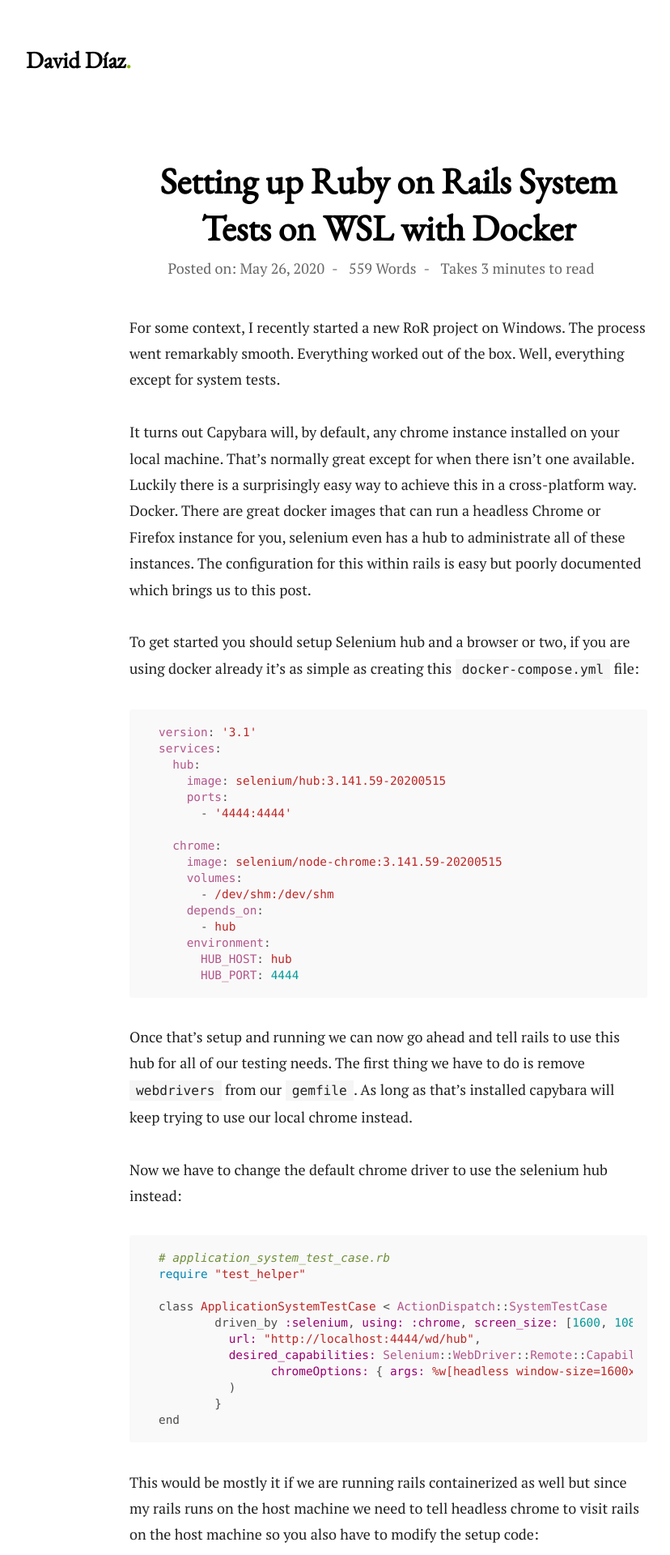
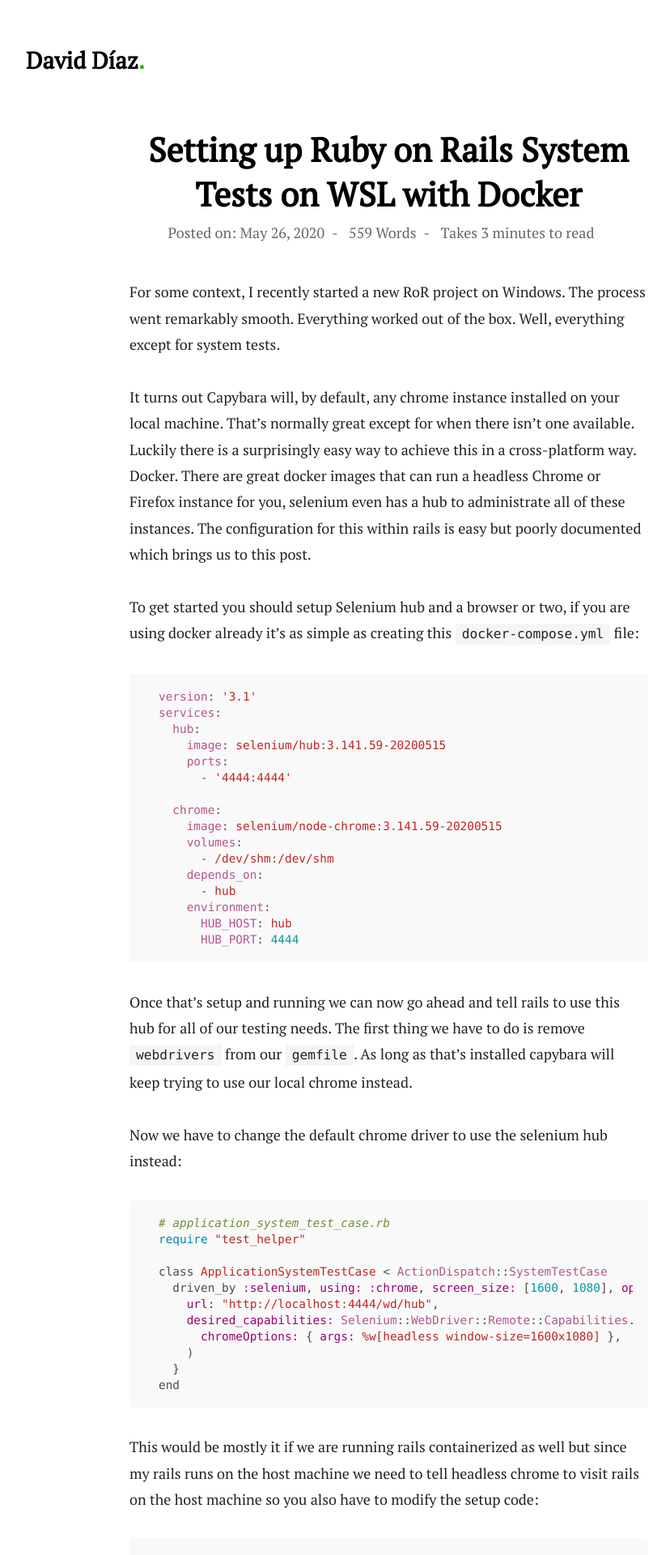
Before and after one commit to Seich/martianwabbit, a Jekyll site: the page built from src/_posts/2020-05-26-setting-up-ruby-on-rails-system-tests-on-wsl.md, in a window 1280 px wide. Shown: the top 1920 px of the page at 81% size, without its empty margins (160-988 px from the left). Built offline with Jekyll 4.4.1, drawn with Linux system fonts in a browser that asks for light colours.

Commit message:
Cleaned up some styles.
- Changed the highlights to a sharper green.
- Change the headers to use the same font as the body.
- Changed the spacing a bit.

````diff
--- a/src/_posts/2020-05-26-setting-up-ruby-on-rails-system-tests-on-wsl.md
+++ b/src/_posts/2020-05-26-setting-up-ruby-on-rails-system-tests-on-wsl.md
@@ -37,12 +37,12 @@
 require "test_helper"
 
 class ApplicationSystemTestCase < ActionDispatch::SystemTestCase
-	driven_by :selenium, using: :chrome, screen_size: [1600, 1080], options: {
-	  url: "http://localhost:4444/wd/hub",
-	  desired_capabilities: Selenium::WebDriver::Remote::Capabilities.chrome(
-		chromeOptions: { args: %w[headless window-size=1600x1080] },
-	  )
-	}
+  driven_by :selenium, using: :chrome, screen_size: [1600, 1080], options: {
+    url: "http://localhost:4444/wd/hub",
+    desired_capabilities: Selenium::WebDriver::Remote::Capabilities.chrome(
+      chromeOptions: { args: %w[headless window-size=1600x1080] },
+    )
+  }
 end
 ```
 
@@ -52,18 +52,17 @@
 # application_system_test_case.rb
 require "test_helper"
 
- class ApplicationSystemTestCase < ActionDispatch::SystemTestCase
+class ApplicationSystemTestCase < ActionDispatch::SystemTestCase
+  ...
 
-	...
-
-   def setup
-     Capybara.server_host = "0.0.0.0"
-     Capybara.server = :puma, { Threads: "1:1" }
-     Capybara.app_host = "http://host.docker.internal:#{Capybara.current_session.server.port}"
-     host! "http://host.docker.internal:#{Capybara.current_session.server.port}"
-     super
-   end
+ def setup
+   Capybara.server_host = "0.0.0.0"
+   Capybara.server = :puma, { Threads: "1:1" }
+   Capybara.app_host = "http://host.docker.internal:#{Capybara.current_session.server.port}"
+   host! "http://host.docker.internal:#{Capybara.current_session.server.port}"
+   super
  end
+end
 ```
 
 The key idea here is that rails instances created by capybara when testing should be bound to `0.0.0.0` so they are available to the chrome container, these will get a random port assigned and we can use it along with `host.docker.internal` to allow chrome to connect to it.
--- a/src/css/screen.scss
+++ b/src/css/screen.scss
@@ -1,9 +1,10 @@
 ---
 ---
+
 /* Fonts */
-@import url(http://fonts.googleapis.com/css?family=PT+Serif|EB+Garamond);
+@import url(http://fonts.googleapis.com/css?family=PT+Serif);
 
-$green: rgb(134, 184, 0);
+$green: #29b90b;
 $blue: rgb(0, 134, 184);
 
 /* General */
@@ -51,17 +52,13 @@
 	}
 }
 
-h1, h2, h3, h4, h5, h6 {
-	font-family: "EB Garamond", Serif;
-}
-
 a {
 	color: $green;
 }
 
 /* Top */
 #top {
-	margin: 2em auto;
+	margin: 2em auto 0;
 	max-width: 900px;
 	min-width: 500px;
 	width: 70vw;
@@ -84,16 +81,7 @@
 	background: #efefef;
 	padding: 1em;
 	text-align: center;
-
 	margin-top: 4em;
-
-	p {
-		margin: 0.5em 0;
-
-		&:first-child {
-			margin-bottom: 1em;
-		}
-	}
 }
 
 .home {
@@ -183,7 +171,7 @@
 	max-width: 700px;
 
 	h1 {
-		font-size: 2.5em;
+		font-size: 2.3em;
 		margin: 0;
 		padding: 0.2em 0;
 		text-align: center;
@@ -200,13 +188,13 @@
 		text-align: center;
 
 		& > *:after {
-			content: '-';
+			content: "-";
 			margin-right: 0.5em;
 			margin-left: 0.5em;
 		}
 
 		& > *:last-child:after {
-			content: '';
+			content: "";
 		}
 	}
 
@@ -247,7 +235,7 @@
 	}
 
 	code {
-		font-family: 'Space Mono', monaco, menlo, consolas, monospace;
+		font-family: "Space Mono", monaco, menlo, consolas, monospace;
 	}
 
 	p code,
@@ -286,7 +274,8 @@
 			border-bottom: 1px solid;
 		}
 
-        td, th {
+		td,
+		th {
 			padding-right: 3em;
 			padding: 3px 20px;
 		}
@@ -349,9 +338,7 @@
 	padding: 0 1em;
 }
 
-
-@media screen
-and (max-width: 667px) {
+@media screen and (max-width: 667px) {
 	body {
 		font-size: 1.3em;
 	}
@@ -440,63 +427,186 @@
 }
 
 /* Code */
-.highlight .c { color: #6F8F39; font-style: italic } /* Comment */
-.highlight .err { color: #a61717; background-color: #e3d2d2 } /* Error */
-.highlight .k {  } /* Keyword */
-.highlight .o {  } /* Operator */
-.highlight .cm { color: #6F8F39; font-style: italic } /* Comment.Multiline */
-.highlight .cp { color: #999999; font-weight: bold } /* Comment.Preproc */
-.highlight .c1 { color: #6F8F39; font-style: italic } /* Comment.Single */
-.highlight .cs { color: #999999; font-weight: bold; font-style: italic } /* Comment.Special */
-.highlight .gd { color: #000000; background-color: #ffdddd } /* Generic.Deleted */
-.highlight .gd .x { color: #000000; background-color: #ffaaaa } /* Generic.Deleted.Specific */
-.highlight .ge { font-style: italic } /* Generic.Emph */
-.highlight .gr { color: #aa0000 } /* Generic.Error */
-.highlight .gh { color: #999999 } /* Generic.Heading */
-.highlight .gi { color: #000000; background-color: #ddffdd } /* Generic.Inserted */
-.highlight .gi .x { color: #000000; background-color: #aaffaa } /* Generic.Inserted.Specific */
-.highlight .go { color: #888888 } /* Generic.Output */
-.highlight .gp { color: #555555 } /* Generic.Prompt */
-.highlight .gs {  } /* Generic.Strong */
-.highlight .gu { color: #aaaaaa } /* Generic.Subheading */
-.highlight .gt { color: #aa0000 } /* Generic.Traceback */
-.highlight .kc {  } /* Keyword.Constant */
-.highlight .kd {  } /* Keyword.Declaration */
-.highlight .kp {  } /* Keyword.Pseudo */
-.highlight .kr {  } /* Keyword.Reserved */
-.highlight .kt { color: #BF2626 } /* Keyword.Type */
-.highlight .m { color: #009999 } /* Literal.Number */
-.highlight .s { color: #BF2626 } /* Literal.String */
-.highlight .na { color: #B3568B } /* Name.Attribute */
-.highlight .nb { color: #0086B3 } /* Name.Builtin */
-.highlight .nc { color: #BF2626 } /* Name.Class */
-.highlight .no { color: #B3568B } /* Name.Constant */
-.highlight .ni { color: #800080 } /* Name.Entity */
-.highlight .ne { color: #BF2626 } /* Name.Exception */
-.highlight .nf { color: #BF2626 } /* Name.Function */
-.highlight .nn { color: #555555 } /* Name.Namespace */
-.highlight .nt { color: #000080 } /* Name.Tag */
-.highlight .nv { color: #B3568B } /* Name.Variable */
-.highlight .nx { color: #B3568B } /* Name.Other */
-.highlight .ow {  } /* Operator.Word */
-.highlight .w { color: #bbbbbb } /* Text.Whitespace */
-.highlight .mf { color: #009999 } /* Literal.Number.Float */
-.highlight .mh { color: #009999 } /* Literal.Number.Hex */
-.highlight .mi { color: #009999 } /* Literal.Number.Integer */
-.highlight .mo { color: #009999 } /* Literal.Number.Oct */
-.highlight .sb { color: #BF2626 } /* Literal.String.Backtick */
-.highlight .sc { color: #BF2626 } /* Literal.String.Char */
-.highlight .sd { color: #BF2626 } /* Literal.String.Doc */
-.highlight .s2 { color: #BF2626 } /* Literal.String.Double */
-.highlight .se { color: #BF2626 } /* Literal.String.Escape */
-.highlight .sh { color: #BF2626 } /* Literal.String.Heredoc */
-.highlight .si { color: #BF2626 } /* Literal.String.Interpol */
-.highlight .sx { color: #BF2626 } /* Literal.String.Other */
-.highlight .sr { color: #009926 } /* Literal.String.Regex */
-.highlight .s1 { color: #BF2626 } /* Literal.String.Single */
-.highlight .ss { color: #990073 } /* Literal.String.Symbol */
-.highlight .bp { color: #999999 } /* Name.Builtin.Pseudo */
-.highlight .vc { color: #B3568B } /* Name.Variable.Class */
-.highlight .vg { color: #B3568B } /* Name.Variable.Global */
-.highlight .vi { color: #B3568B } /* Name.Variable.Instance */
-.highlight .il { color: #009999 } /* Literal.Number.Integer.Long */
+.highlight .c {
+	color: #6f8f39;
+	font-style: italic;
+} /* Comment */
+.highlight .err {
+	color: #a61717;
+	background-color: #e3d2d2;
+} /* Error */
+.highlight .k {
+} /* Keyword */
+.highlight .o {
+} /* Operator */
+.highlight .cm {
+	color: #6f8f39;
+	font-style: italic;
+} /* Comment.Multiline */
+.highlight .cp {
+	color: #999999;
+	font-weight: bold;
+} /* Comment.Preproc */
+.highlight .c1 {
+	color: #6f8f39;
+	font-style: italic;
+} /* Comment.Single */
+.highlight .cs {
+	color: #999999;
+	font-weight: bold;
+	font-style: italic;
+} /* Comment.Special */
+.highlight .gd {
+	color: #000000;
+	background-color: #ffdddd;
+} /* Generic.Deleted */
+.highlight .gd .x {
+	color: #000000;
+	background-color: #ffaaaa;
+} /* Generic.Deleted.Specific */
+.highlight .ge {
+	font-style: italic;
+} /* Generic.Emph */
+.highlight .gr {
+	color: #aa0000;
+} /* Generic.Error */
+.highlight .gh {
+	color: #999999;
+} /* Generic.Heading */
+.highlight .gi {
+	color: #000000;
+	background-color: #ddffdd;
+} /* Generic.Inserted */
+.highlight .gi .x {
+	color: #000000;
+	background-color: #aaffaa;
+} /* Generic.Inserted.Specific */
+.highlight .go {
+	color: #888888;
+} /* Generic.Output */
+.highlight .gp {
+	color: #555555;
+} /* Generic.Prompt */
+.highlight .gs {
+} /* Generic.Strong */
+.highlight .gu {
+	color: #aaaaaa;
+} /* Generic.Subheading */
+.highlight .gt {
+	color: #aa0000;
+} /* Generic.Traceback */
+.highlight .kc {
+} /* Keyword.Constant */
+.highlight .kd {
+} /* Keyword.Declaration */
+.highlight .kp {
+} /* Keyword.Pseudo */
+.highlight .kr {
+} /* Keyword.Reserved */
+.highlight .kt {
+	color: #bf2626;
+} /* Keyword.Type */
+.highlight .m {
+	color: #009999;
+} /* Literal.Number */
+.highlight .s {
+	color: #bf2626;
+} /* Literal.String */
+.highlight .na {
+	color: #b3568b;
+} /* Name.Attribute */
+.highlight .nb {
+	color: #0086b3;
+} /* Name.Builtin */
+.highlight .nc {
+	color: #bf2626;
+} /* Name.Class */
+.highlight .no {
+	color: #b3568b;
+} /* Name.Constant */
+.highlight .ni {
+	color: #800080;
+} /* Name.Entity */
+.highlight .ne {
+	color: #bf2626;
+} /* Name.Exception */
+.highlight .nf {
+	color: #bf2626;
+} /* Name.Function */
+.highlight .nn {
+	color: #555555;
+} /* Name.Namespace */
+.highlight .nt {
+	color: #000080;
+} /* Name.Tag */
+.highlight .nv {
+	color: #b3568b;
+} /* Name.Variable */
+.highlight .nx {
+	color: #b3568b;
+} /* Name.Other */
+.highlight .ow {
+} /* Operator.Word */
+.highlight .w {
+	color: #bbbbbb;
+} /* Text.Whitespace */
+.highlight .mf {
+	color: #009999;
+} /* Literal.Number.Float */
+.highlight .mh {
+	color: #009999;
+} /* Literal.Number.Hex */
+.highlight .mi {
+	color: #009999;
+} /* Literal.Number.Integer */
+.highlight .mo {
+	color: #009999;
+} /* Literal.Number.Oct */
+.highlight .sb {
+	color: #bf2626;
+} /* Literal.String.Backtick */
+.highlight .sc {
+	color: #bf2626;
+} /* Literal.String.Char */
+.highlight .sd {
+	color: #bf2626;
+} /* Literal.String.Doc */
+.highlight .s2 {
+	color: #bf2626;
+} /* Literal.String.Double */
+.highlight .se {
+	color: #bf2626;
+} /* Literal.String.Escape */
+.highlight .sh {
+	color: #bf2626;
+} /* Literal.String.Heredoc */
+.highlight .si {
+	color: #bf2626;
+} /* Literal.String.Interpol */
+.highlight .sx {
+	color: #bf2626;
+} /* Literal.String.Other */
+.highlight .sr {
+	color: #009926;
+} /* Literal.String.Regex */
+.highlight .s1 {
+	color: #bf2626;
+} /* Literal.String.Single */
+.highlight .ss {
+	color: #990073;
+} /* Literal.String.Symbol */
+.highlight .bp {
+	color: #999999;
+} /* Name.Builtin.Pseudo */
+.highlight .vc {
+	color: #b3568b;
+} /* Name.Variable.Class */
+.highlight .vg {
+	color: #b3568b;
+} /* Name.Variable.Global */
+.highlight .vi {
+	color: #b3568b;
+} /* Name.Variable.Instance */
+.highlight .il {
+	color: #009999;
+} /* Literal.Number.Integer.Long */
````
Lines whose indentation alone changed are shown as unchanged.
